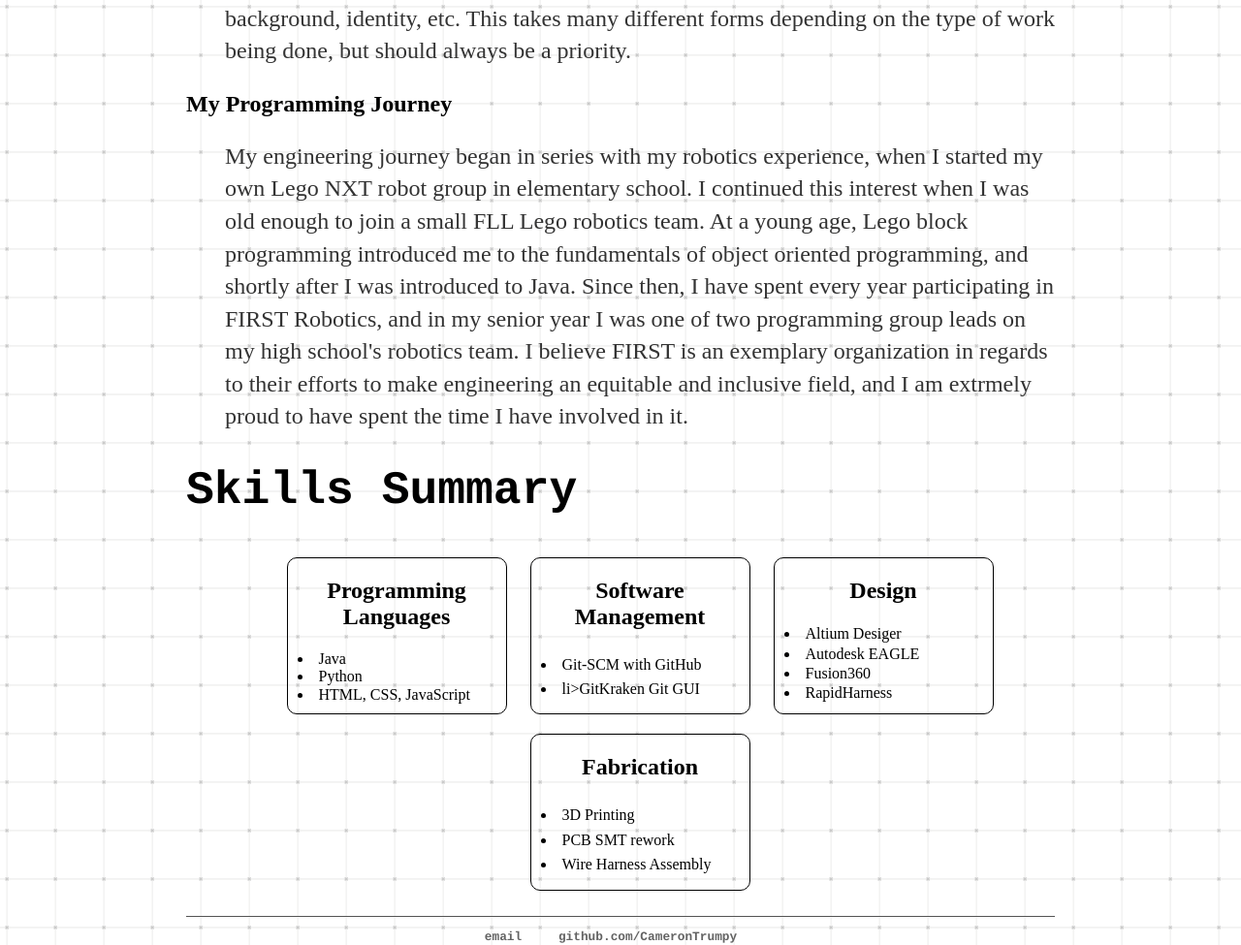
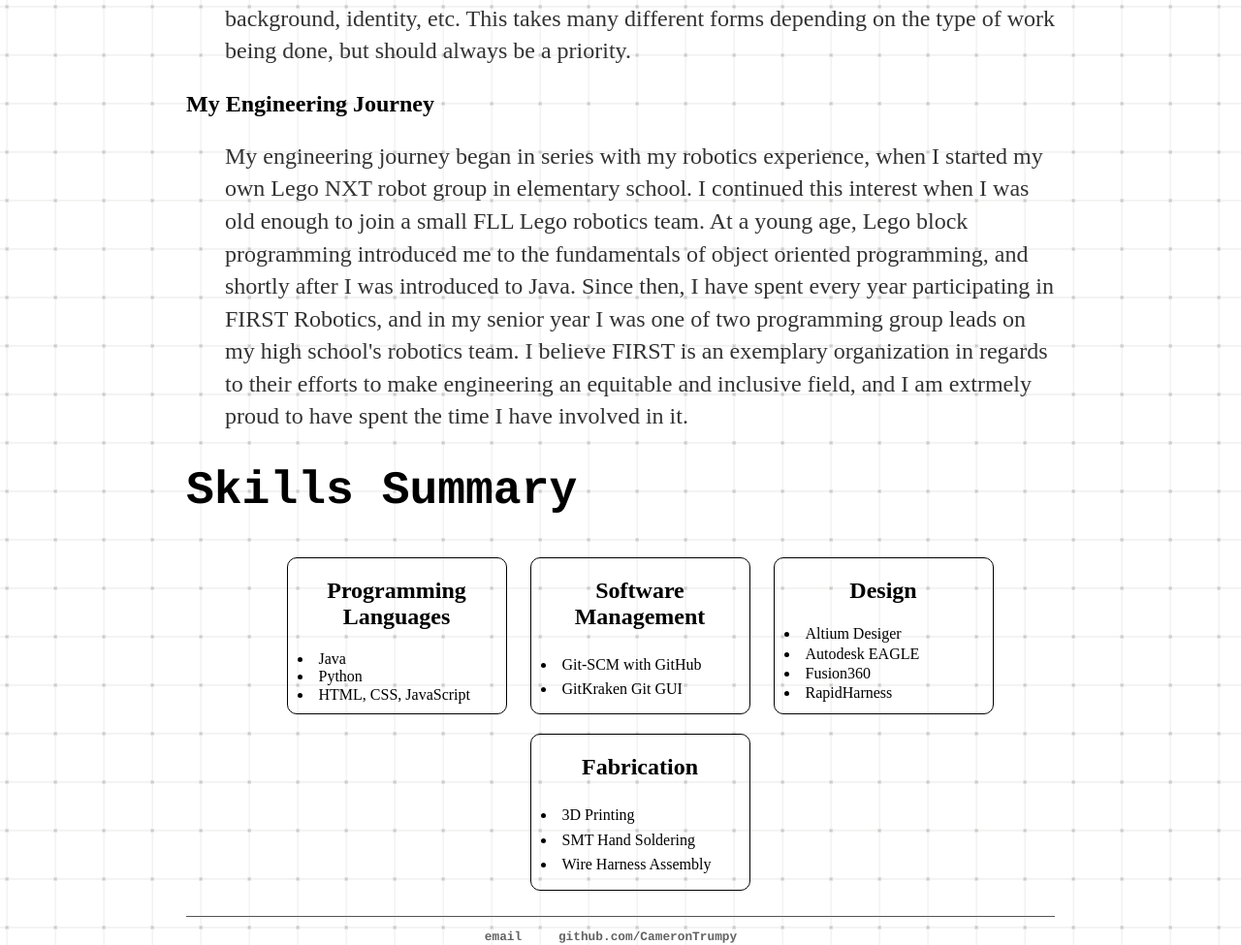
Before and after one commit to CameronTrumpy/CameronTrumpy.github.io, a Jekyll site: the page built from about/index.html, in a window 1280 px wide. Shown: the part 460-1435 px from the top of the page at 97% size. Built offline with Jekyll 4.4.1, drawn with Linux system fonts in a browser that asks for light colours.

Commit message:
Content Refresh

```diff
--- a/about/index.html
+++ b/about/index.html
@@ -10,7 +10,7 @@ title: Cameron Trumpy
             I believe that when engineers design hardware and software, we have a responsiblity to create in a way that brings about a world
             more equitable and inclusive for all, regardless of background, identity, etc. This takes many different forms depending on the type of work being done,
             but should always be a priority.</p>
-        <h2>My Programming Journey</h2>
+        <h2>My Engineering Journey</h2>
         <p style="padding-left: 40px;">
             My engineering journey began in series with my robotics experience, when I started my own Lego NXT robot group in elementary school.
             I continued this interest when I was old enough to join a small FLL Lego robotics team. At a young age, Lego block programming
@@ -24,11 +24,11 @@ title: Cameron Trumpy
         <ul><h2>Programming Languages</h2>
             <li>Java</li> <li>Python</li> <li>HTML, CSS, JavaScript</li></ul>
         <ul><h2>Software Management</h2>
-            <li>Git-SCM with GitHub</li><li>li>GitKraken Git GUI</li></ul>
+            <li>Git-SCM with GitHub</li><li>GitKraken Git GUI</li></ul>
         <ul><h2>Design</h2>
             <li>Altium Desiger</li><li>Autodesk EAGLE</li><li>Fusion360</li><li>RapidHarness</li></ul>
         <ul><h2>Fabrication</h2>
-            <li>3D Printing</li><li>PCB SMT rework</li><li>Wire Harness Assembly</li></ul>
+            <li>3D Printing</li><li>SMT Hand Soldering</li><li>Wire Harness Assembly</li></ul>
     </ul>
 
 </div><!-- /.blurb -->
```
Also changed, not shown: _posts/2022-04-26-Reflections-On-FRC.md (added, +20 -0 lines), _projects/Personal-Website.md (+1 -1 lines), _projects/TensorFlow-OD.md (+1 -1 lines), _projects/Trifecta-Light.md (+1 -1 lines), _projects/Utility-CAD.md (added, +32 -0 lines), _projects/ff-inference.md (added), photos/CAD/Kickstand v5.png (added), photos/CAD/earbuds holder v10.png (added), photos/CAD/hardcase v19 folded.png (added), photos/CAD/hardcase v19.png (added).
